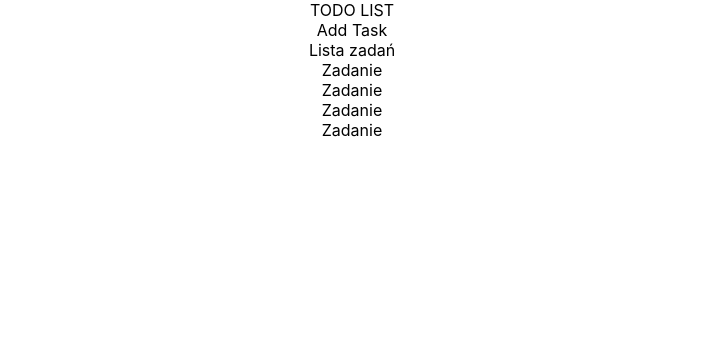
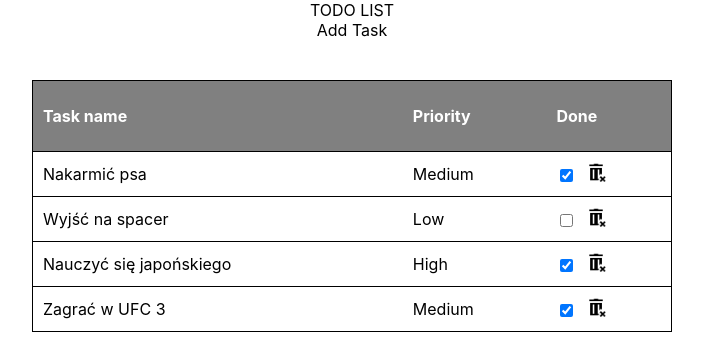
Before and after one commit to swiaczek/ToDo-List, a React (Create React App) app: page / in a window 1280 px wide. Shown: the top 358 px of the page, without its empty margins (288-991 px from the left). Built offline with nearby package versions, Linux system fonts and the light colour scheme.

Commit message:
Create a table in the Component Task.js, Add functions: deleteTask and changePriority

```diff
--- a/src/components/App.js
+++ b/src/components/App.js
@@ -1,7 +1,7 @@
 import React, { Component } from "react";
 import AddTask from "./AddTask";
 import TaskList from "./TaskList";
-import "./App.css";
+import "./css/App.css";
 
 class App extends Component {
   state = {
@@ -9,35 +9,48 @@ class App extends Component {
       {
         id: 0,
         text: "Nakarmić psa",
-        important: "Medium",
+        priority: "Medium",
         done: true
       },
       {
         id: 1,
         text: "Wyjść na spacer",
-        important: "Low",
+        priority: "Low",
         done: false
       },
       {
         id: 2,
         text: "Nauczyć się japońskiego",
-        important: "High",
+        priority: "High",
         done: true
       },
       {
         id: 3,
         text: "Zagrać w UFC 3",
-        important: "Medium",
+        priority: "Medium",
         done: true
       }
     ]
   };
+
+  deleteTask() {
+    console.log("Usunięto element");
+  }
+
+  changePriority() {
+    console.log("obsługa change");
+  }
+
   render() {
     return (
       <div className="App">
         TODO LIST
         <AddTask />
-        <TaskList tasks={this.state.tasks} />
+        <TaskList
+          tasks={this.state.tasks}
+          delete={this.deleteTask}
+          change={this.changePriority}
+        />
       </div>
     );
   }
--- a/src/components/Task.js
+++ b/src/components/Task.js
@@ -1,7 +1,26 @@
 import React from "react";
+import "./css/Task.css";
+import trashIcon from "./img/trash.png";
 
 const Task = props => {
-  return <div className="Task">Zadanie</div>;
+  const { id, text, priority, done } = props.task;
+
+  return (
+    <>
+      <tbody>
+        <tr>
+          <td>{text}</td>
+          <td>{priority}</td>
+          <td>
+            <input type="checkbox" checked={done} onChange={props.change} />
+            <button onClick={props.delete}>
+              <img src={trashIcon} alt="icon" />
+            </button>
+          </td>
+        </tr>
+      </tbody>
+    </>
+  );
 };
 
 export default Task;
--- a/src/components/TaskList.js
+++ b/src/components/TaskList.js
@@ -2,11 +2,26 @@ import React from "react";
 import Task from "./Task";
 
 const TaskList = props => {
-  const tasks = props.tasks.map(task => <Task key={task.id} task={task} />);
+  const tasks = props.tasks.map(task => (
+    <Task
+      key={task.id}
+      task={task}
+      delete={props.delete}
+      change={props.change}
+    />
+  ));
   return (
     <div className="TaskList">
-      Lista zadań
-      {tasks}
+      <table>
+        <thead>
+          <tr>
+            <th>Task name</th>
+            <th>Priority</th>
+            <th>Done</th>
+          </tr>
+        </thead>
+        {tasks}
+      </table>
     </div>
   );
 };
--- /dev/null
+++ b/src/components/css/Task.css
@@ -0,0 +1,40 @@
+.TaskList {
+  max-width: 50vw;
+  margin: 40px auto;
+}
+
+table {
+  width: 100%;
+  border: 1px solid black;
+  border-collapse: collapse;
+  text-align: left;
+}
+
+th,
+td {
+  padding: 10px;
+  border-bottom: 1px solid black;
+}
+
+th {
+  height: 50px;
+  background-color: grey;
+  color: white;
+}
+
+td button {
+  margin: 0 0 0 10px;
+  padding: 0;
+  background-color: transparent;
+  border: none;
+  outline: none;
+  cursor: pointer;
+}
+td button:hover {
+  opacity: 0.5;
+}
+
+td button img {
+  width: 20px;
+  height: 20px;
+}
```
Also changed, not shown: src/components/css/App.css (renamed from src/components/App.css), src/components/img/trash.png (added).
